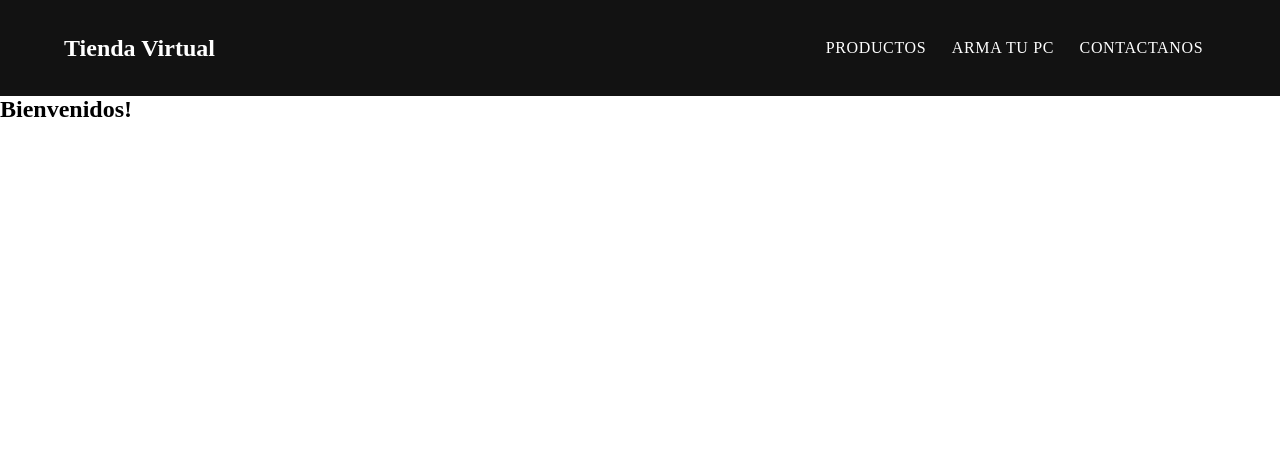
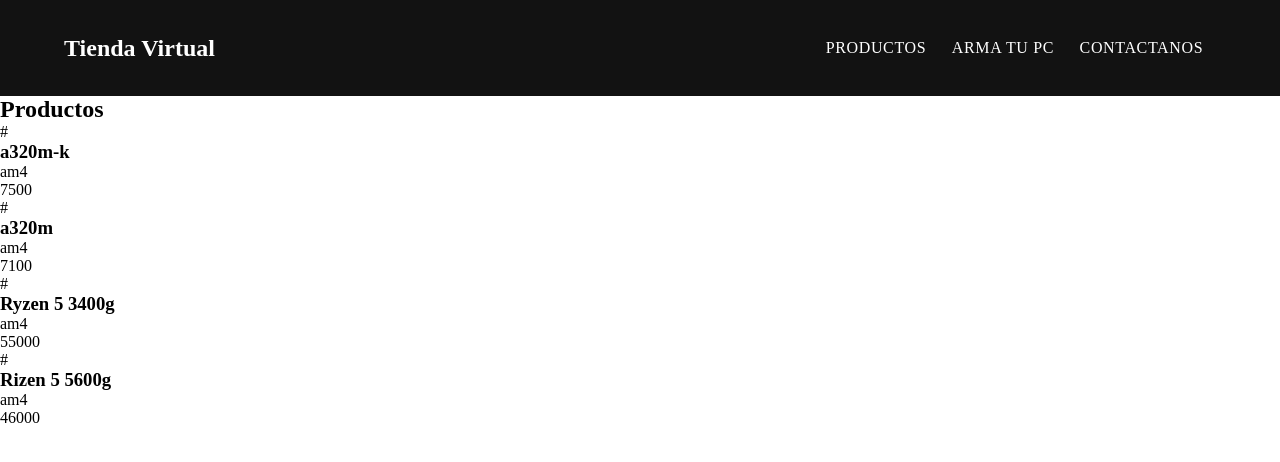
Before and after one commit to mdanielpalumbo/e-commerce-react, a React (Create React App) app: page / in a window 1280 px wide. Shown: the top 462 px of the page. Built offline with nearby package versions, Linux system fonts and the light colour scheme.

Commit message:
catalogo c/ promises y maps

```diff
--- a/src/App.js
+++ b/src/App.js
@@ -1,12 +1,12 @@
 import NavBar from './components/NavBar/NavBar';
 import './styles/styles.scss';
-import ItemListContainer from './components/ItemListContainer/ItemListContainer'
+import {ItemListContainer} from './components/ItemListContainer/ItemListContainer'
 
 function App() {
   return(
     <>
-    <NavBar/>
-    <ItemListContainer bienvenida="Bienvenidos!"/>
+      <NavBar/>
+      <ItemListContainer/>
     </>
   )
 }
--- /dev/null
+++ b/src/components/ItemListContainer/Item.js
@@ -0,0 +1,14 @@
+import React from 'react'
+
+export const Item = ({id, manufacturer,model,socket,price,img}) => {
+    return (
+    <div>
+        <div className="imgContainer">
+            {img}
+        </div>
+        <h3>{model}</h3>
+        <p>{socket}</p>
+        <p>{price}</p>
+    </div>
+    )
+}
--- /dev/null
+++ b/src/components/ItemListContainer/ItemList.js
@@ -0,0 +1,14 @@
+import React, {UseState, UseEffect} from 'react'
+import {Item} from './Item'
+export const ItemList = ({stock =[]}) => {
+    return (
+        <>
+            <h2>
+                Productos
+            </h2>
+            <div>
+                {stock.map((prod) => <Item {...prod}/>)}
+            </div>
+        </>
+    )
+}
--- a/src/components/ItemListContainer/ItemListContainer.js
+++ b/src/components/ItemListContainer/ItemListContainer.js
@@ -1,9 +1,27 @@
-import React from 'react'
+import {React , useEffect, useState} from 'react'
+import {Item} from './Item'
+import {ItemList} from './ItemList'
+import {dataCollector} from '../../data/dataCollector'
+export const ItemListContainer = () => {
+    const [loading, setLoading] = useState(false)
+    const [data, setData] = useState([])
 
-const ItemListContainer = ({bienvenida}) => {
-    return (
-        <h2>{bienvenida}</h2>
+    useEffect(() => {
+        setLoading(true)
+        dataCollector()
+            .then(res => {
+                setData(res)
+            })
+            .finally(()=> {
+                setLoading(false)
+            })
+    },[])
+    return(
+        <>
+        <div>
+            {loading ? <h2>Cargando...</h2>:
+            <ItemList stock={data}/>}
+        </div>
+        </>
     )
 }
-
-export default ItemListContainer;
--- a/src/components/NavBar/NavBar.js
+++ b/src/components/NavBar/NavBar.js
@@ -4,9 +4,7 @@
 const NavBar = () => {
     return (
         <header>
-            <div className="logo">
-                <h2>Tienda Virtual</h2>
-            </div>
+            <a href ="#" className="logo"><h2>Tienda Virtual</h2></a>
             <nav className="menu">
                     <a href="#">Productos</a>
                     <a href="#">Arma tu PC</a>
--- /dev/null
+++ b/src/data/data.js
@@ -0,0 +1,40 @@
+import React from 'react'
+
+export const data = [
+    {
+        id: 1,
+        category: 'motherboard',
+        manufacturer: 'asus',
+        model: 'a320m-k',
+        socket: 'am4',
+        price: '7500',
+        img:'#'
+    },
+    {
+        id:2,
+        category:'motherboard',
+        manufacturer: 'gigabyte',
+        socket: 'am4',
+        model: 'a320m',
+        price: '7100',
+        img: '#'
+    },
+    {
+        id:3,
+        category:'processor',
+        manufacturer: 'amd',
+        socket: 'am4',
+        model: 'Ryzen 5 3400g',
+        price: '55000',
+        img: '#'
+    },
+    {
+        id:4,
+        category:'processor',
+        manufacturer: 'amd',
+        socket: 'am4',
+        model: 'Rizen 5 5600g',
+        price: '46000',
+        img: '#'
+    }
+]
--- /dev/null
+++ b/src/data/dataCollector.js
@@ -0,0 +1,10 @@
+import { resolve } from 'q'
+import {data} from './data'
+
+export const dataCollector = () => {
+    return new Promise ((resolve) => {
+        setTimeout(()=> {
+            resolve(data)
+        }, 2000)
+    })
+}
--- a/src/styles/_NavBar.scss
+++ b/src/styles/_NavBar.scss
@@ -28,4 +28,5 @@
 .logo{
     margin-left:5vw;
     color:white;
+    text-decoration:none;
 }
```
